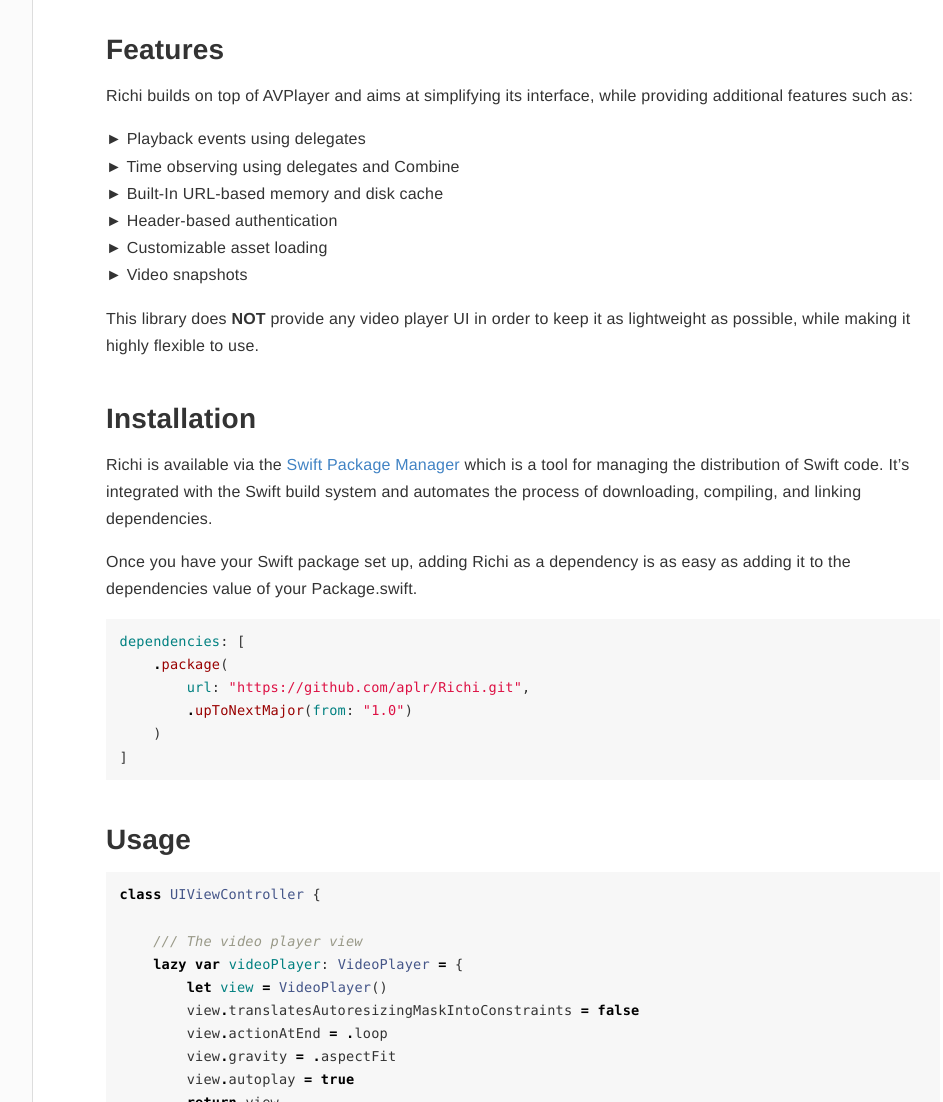
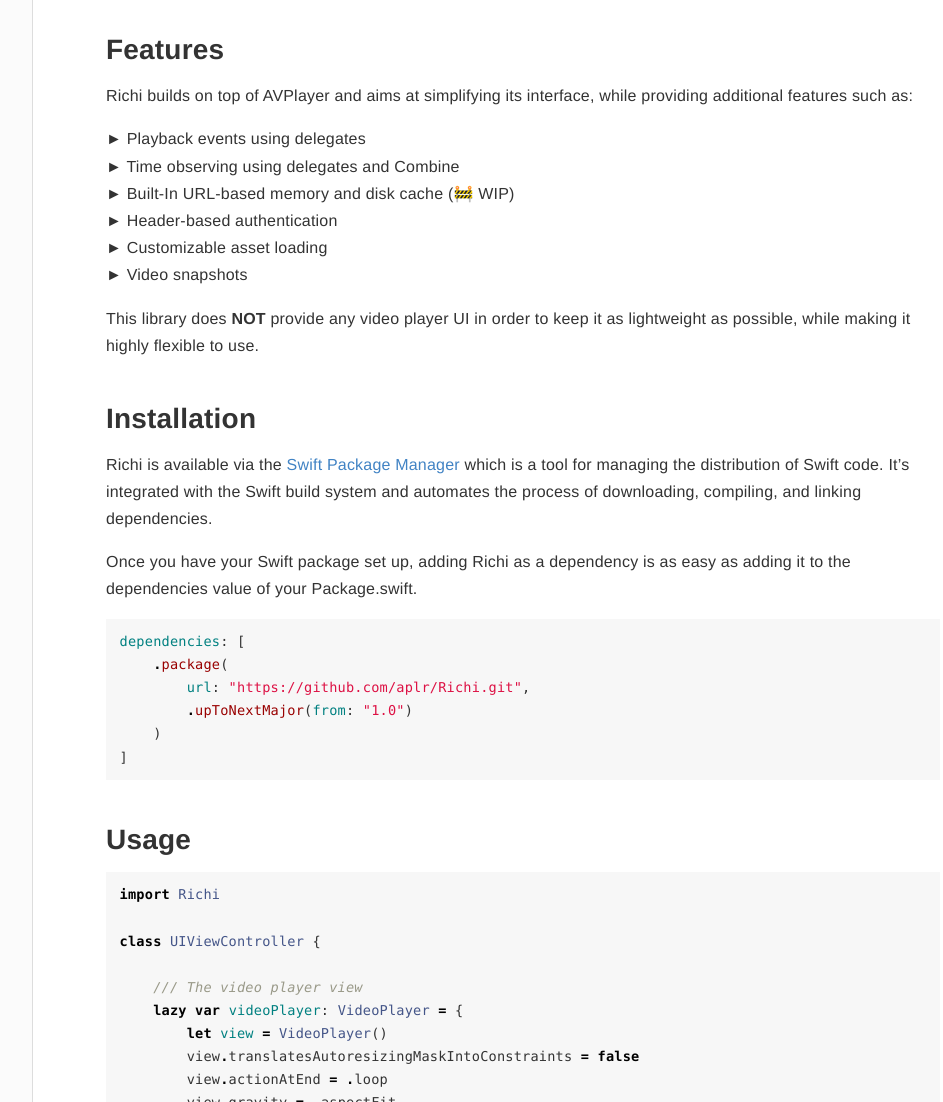
Before and after one commit to aplr/Richi, a plain HTML site: page docsets/Richi.docset/Contents/Resources/Documents/index.html in a window 1280 px wide. Shown: the part 600-1702 px from the top of the page, without its empty margins (267-1210 px from the left). Drawn offline with Linux system fonts and the light colour scheme.

Commit message:
Deploying to gh-pages from @ aplr/Richi@cb599706cafcddc5f2eb5982dd76dd1ab23e4fb2 🚀

```diff
--- a/docsets/Richi.docset/Contents/Resources/Documents/index.html
+++ b/docsets/Richi.docset/Contents/Resources/Documents/index.html
@@ -117,7 +117,7 @@ It provides you a VideoPlayer view with a simple yet powerful API, which makes p
 
 <p>► Playback events using delegates<br>
 ► Time observing using delegates and Combine<br>
-► Built-In URL-based memory and disk cache<br>
+► Built-In URL-based memory and disk cache (🚧 WIP)<br>
 ► Header-based authentication<br>
 ► Customizable asset loading<br>
 ► Video snapshots</p>
@@ -136,7 +136,9 @@ It provides you a VideoPlayer view with a simple yet powerful API, which makes p
 <span class="p">]</span>
 </code></pre>
 <h2 id='usage' class='heading'>Usage</h2>
-<pre class="highlight swift"><code><span class="kd">class</span> <span class="kt">UIViewController</span> <span class="p">{</span>
+<pre class="highlight swift"><code><span class="kd">import</span> <span class="kt">Richi</span>
+
+<span class="kd">class</span> <span class="kt">UIViewController</span> <span class="p">{</span>
 
     <span class="c1">/// The video player view</span>
     <span class="kd">lazy</span> <span class="k">var</span> <span class="nv">videoPlayer</span><span class="p">:</span> <span class="kt">VideoPlayer</span> <span class="o">=</span> <span class="p">{</span>
```
Also changed, not shown: index.html (+4 -2 lines), 1 other file.
